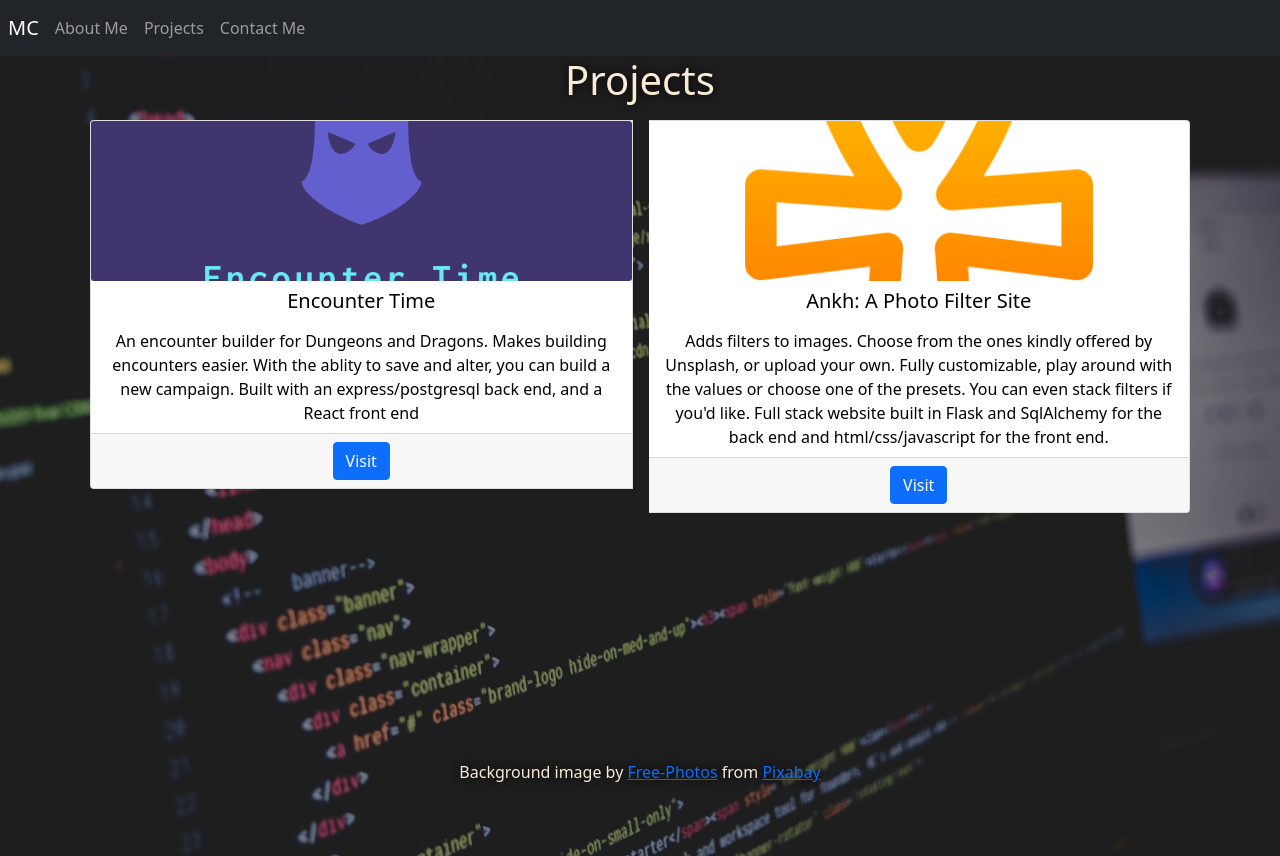
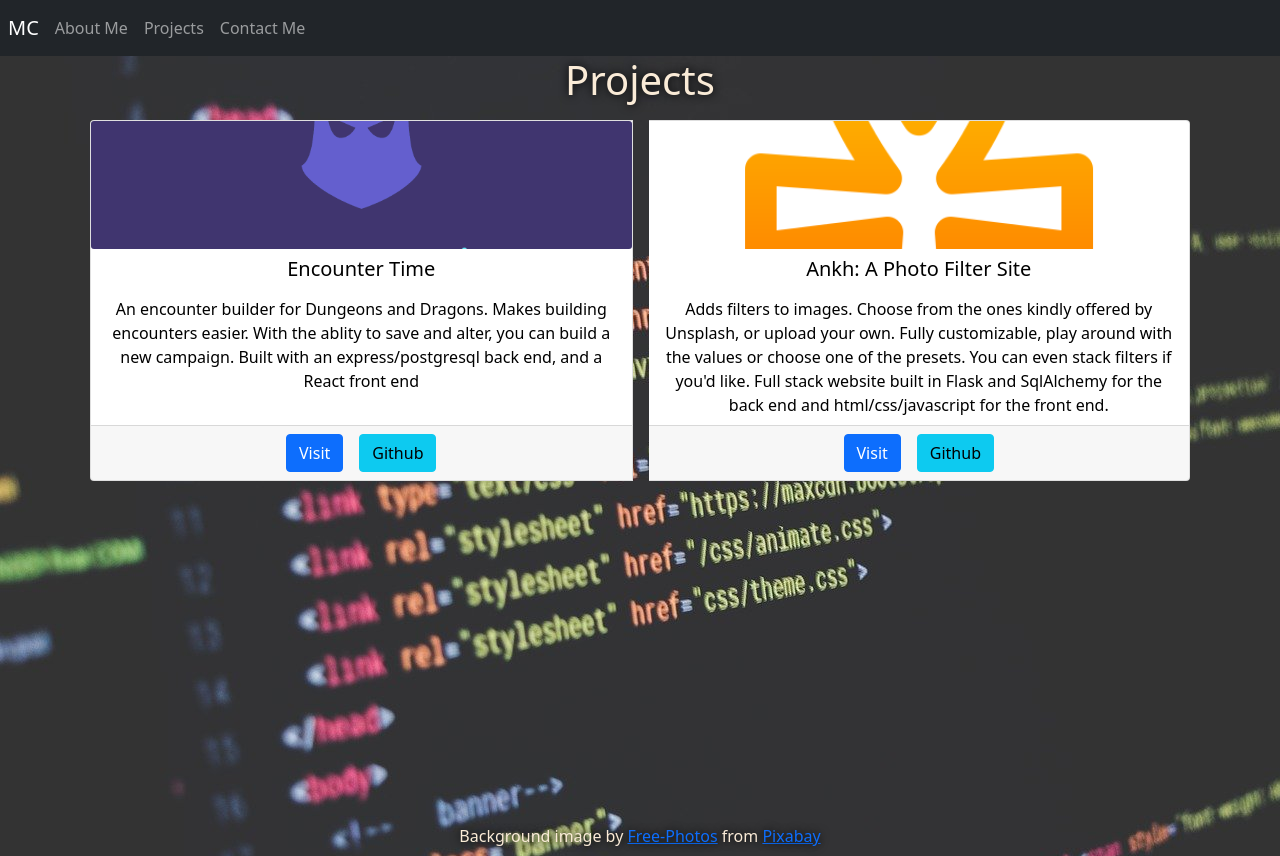
Before and after one commit to chelle-col/portfolio, a React (Create React App) app: page /projects in a window 1280 px wide. Built offline with nearby package versions, Linux system fonts and the light colour scheme.

Commit message:
Minor Styling

```diff
--- a/src/App.css
+++ b/src/App.css
@@ -1,7 +1,6 @@
 .App {
   text-align: center;
   background-color: black;
-  background-repeat: repeat;
   width: 100%;
   min-height: 100vh;
   overflow: hidden;
@@ -18,10 +17,8 @@
   position: absolute;
   top: 5%;
   left: 0;
-  background-size: cover;
-  background-repeat: repeat;
+  background-size: 190%;
+  background-repeat: repeat-y;
   width: 100%;
-  min-height: 102vh;
-  overflow: hidden;
   opacity: .6;
 }
--- a/src/App.js
+++ b/src/App.js
@@ -10,9 +10,10 @@ import bgImage from './images/background.jpg';
 import Footer from './components/Footer';
 
 function App() {
+  console.log(bgImage)
   return (
-    <div className='App'>
-      <div className='Background' style={{backgroundImage: `url(${bgImage})`}}></div>
+    <div className='App' style={{backgroundImage: `url(${bgImage})`}}>
+      {/* <div className='Background' style={{backgroundImage: `url(${bgImage})`}}></div> */}
       <NavBar />
       <div className='container'>
         <div className='wrapper'>
--- a/src/Home.css
+++ b/src/Home.css
@@ -1,6 +1,5 @@
 h2{
     white-space: pre-wrap;
-    color: white;
     text-shadow: black 2px 2px;
     text-align: left;
 }
--- a/src/Home.js
+++ b/src/Home.js
@@ -6,11 +6,16 @@ const Home = () => {
     const [ words, setWords ] = useState('');
     const [ index, setIndex ] = useState(0);
 
-    const tab = '\n     ';
+    const tab = '     ';
+    const newLine = '\n'
 
-    const greeting = [...`<div>`, tab,
-        ...`<p>`, tab,...`Hello!`, tab,...`<br>`, tab,
-        ...`Welcome to my website`, tab, ...`</p>`,'\n', ...`</div>`];
+    const greeting = [...`<div>`,
+        newLine + tab,...`<p>`,
+        newLine + tab, tab, ...`Michelle Collins`,
+        newLine + tab, tab, tab,...`<br>`,
+        newLine + tab, tab, ...`Full Stack Software Engineer`,
+        newLine + tab, ...`</p>`,
+        newLine, ...`</div>`];
 
     const typeWords = () => {
         if(index < greeting.length){
@@ -23,7 +28,7 @@ const Home = () => {
     };
 
     useEffect( () => {
-        const intervalId = setInterval(typeWords, 300);
+        const intervalId = setInterval(typeWords, 150);
         if( index > greeting.length - 1 ){
             clearInterval(intervalId);
         }
--- a/src/Projects.js
+++ b/src/Projects.js
@@ -10,14 +10,16 @@ const Projects = () => {
         desc: `An encounter builder for Dungeons and Dragons.
         Makes building encounters easier. With the ablity to save and alter, you can build a new campaign.
         Built with an express/postgresql back end, and a React front end`,
-        url: 'https://encounter-time.surge.sh/'
+        url: 'https://encounter-time.surge.sh/',
+        github: 'https://github.com/chelle-col/capstone2'
     }
     const Ankh = {
         title: 'Ankh: A Photo Filter Site',
         image: ankhImage,
         desc: `Adds filters to images. Choose from the ones kindly offered by Unsplash, or upload your own. Fully customizable, play around with the values or choose one of the presets. You can even stack filters if you'd like.
         Full stack website built in Flask and SqlAlchemy for the back end and html/css/javascript for the front end.`,
-        url: 'http://mycapstone1.herokuapp.com/index'
+        url: 'http://mycapstone1.herokuapp.com/index',
+        github: 'https://github.com/chelle-col/capstone1'
     }
     return (
         <>
--- a/src/components/Footer.css
+++ b/src/components/Footer.css
@@ -1,6 +1,6 @@
 .Footer{
     position: absolute;
-    bottom: 8%;
+    bottom: 0;
     width: 100%;
     height: 2rem;
 }
--- a/src/components/ProjectDetail.css
+++ b/src/components/ProjectDetail.css
@@ -1,27 +1,10 @@
 .ProjectDetail-Card{
-    /* width: 30rem; */
     color: black;
     text-decoration: none;
     text-shadow: none;
 }
 
 .ProjectDetail-Image {
-    max-height: 10rem;
+    height: 8rem;
     object-fit: cover;
 }
-
-.card {
-    height: 100%;
-    display: flex;
-}
-
-.card-block {
-    display: flex;
-    justify-content: space-between;
-    flex-direction: column;
-}
-
-.card.card-footer {
-    align-self: flex-end;
-    flex: 1 1 auto;
-}
--- a/src/components/ProjectDetail.js
+++ b/src/components/ProjectDetail.js
@@ -8,8 +8,9 @@ const ProjectDetail = ({ project }) => {
             <Card.Img src={project.image} className='ProjectDetail-Image'/>
             <Card.Title className='m-2'>{project.title}</Card.Title>
             <Card.Text className='m-2'>{`${project.desc}`}</Card.Text>
-            <Card.Footer>
-                <Button href={`${project.url}`}>Visit</Button>
+            <Card.Footer className='mt-auto'>
+                <Button href={`${project.url}`} className='mx-2'>Visit</Button>
+                <Button href={`${project.github}`} variant='info' className='mx-2'>Github</Button>
             </Card.Footer>
         </Card>
     )
```
